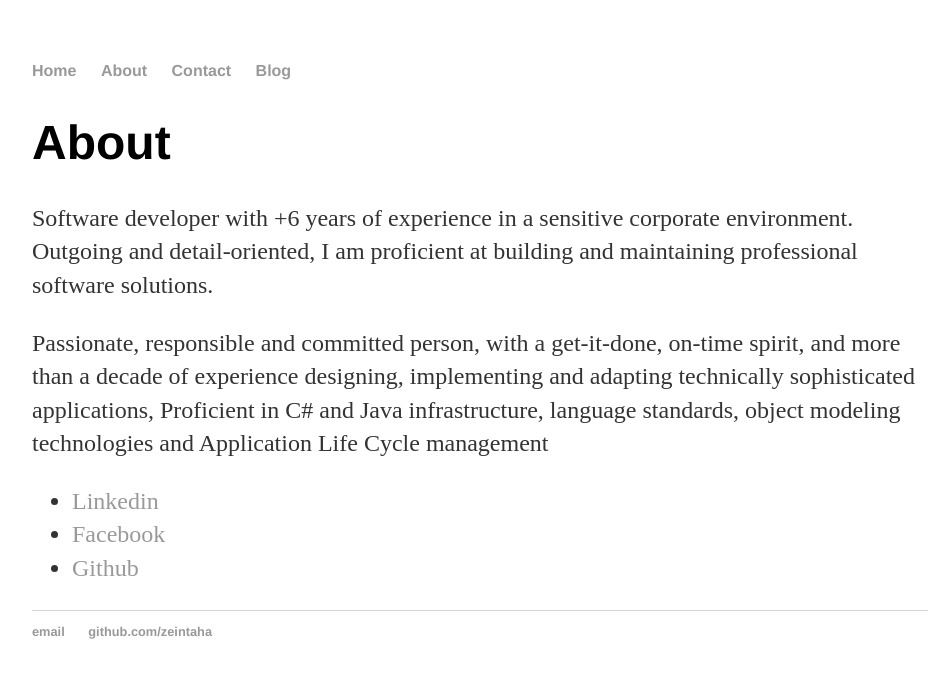
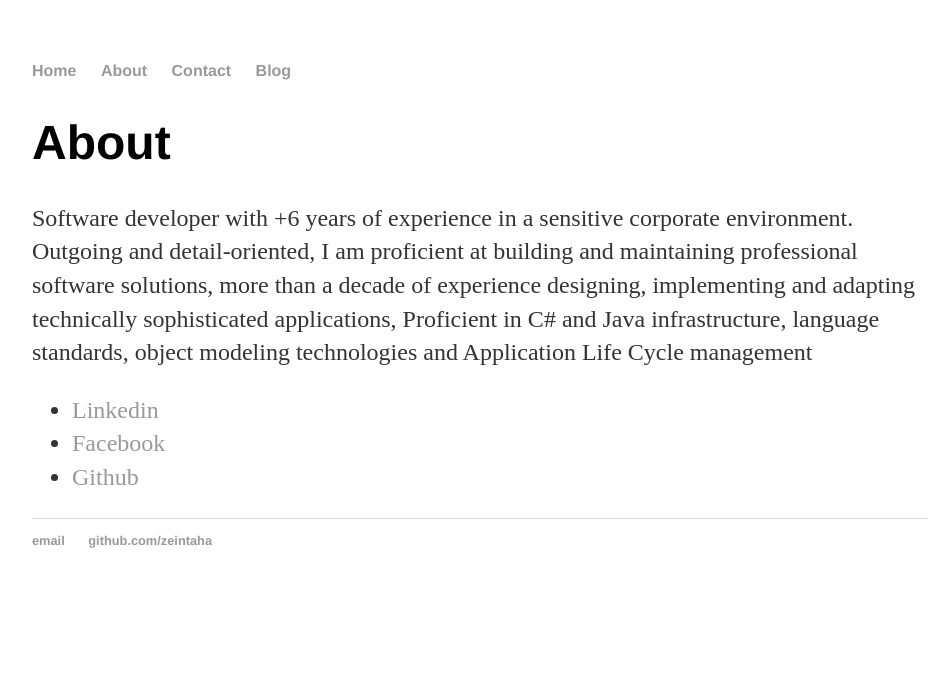
Before and after one commit to zeintaha/zeintaha.github.io, a Jekyll site: the page built from about/index.html, in a window 1280 px wide. Shown: the top 678 px of the page, without its empty margins (160-1106 px from the left). Built offline with Jekyll 4.4.1, drawn with Linux system fonts in a browser that asks for light colours.

Commit message:
update about page

```diff
--- a/about/index.html
+++ b/about/index.html
@@ -5,8 +5,7 @@ title: About Taha Alzein
 
 		<div class="about">
 			<h1>About</h1>
-			<p>Software developer with +6 years of experience in a sensitive corporate environment. Outgoing and detail-oriented, I am proficient at building and maintaining professional software solutions.</p>
-			<p>Passionate, responsible and committed person, with a get-it-done, on-time spirit, and more than a decade of experience designing, implementing and adapting technically sophisticated applications, Proficient in C# and Java infrastructure, language standards, object modeling technologies and Application Life Cycle management</p>
+			<p>Software developer with +6 years of experience in a sensitive corporate environment. Outgoing and detail-oriented, I am proficient at building and maintaining professional software solutions, more than a decade of experience designing, implementing and adapting technically sophisticated applications, Proficient in C# and Java infrastructure, language standards, object modeling technologies and Application Life Cycle management</p>
 
 			<ul class="contacts">
 				<li><a href="https://www.linkedin.com/in/tahazien/">Linkedin</a></li>
```
